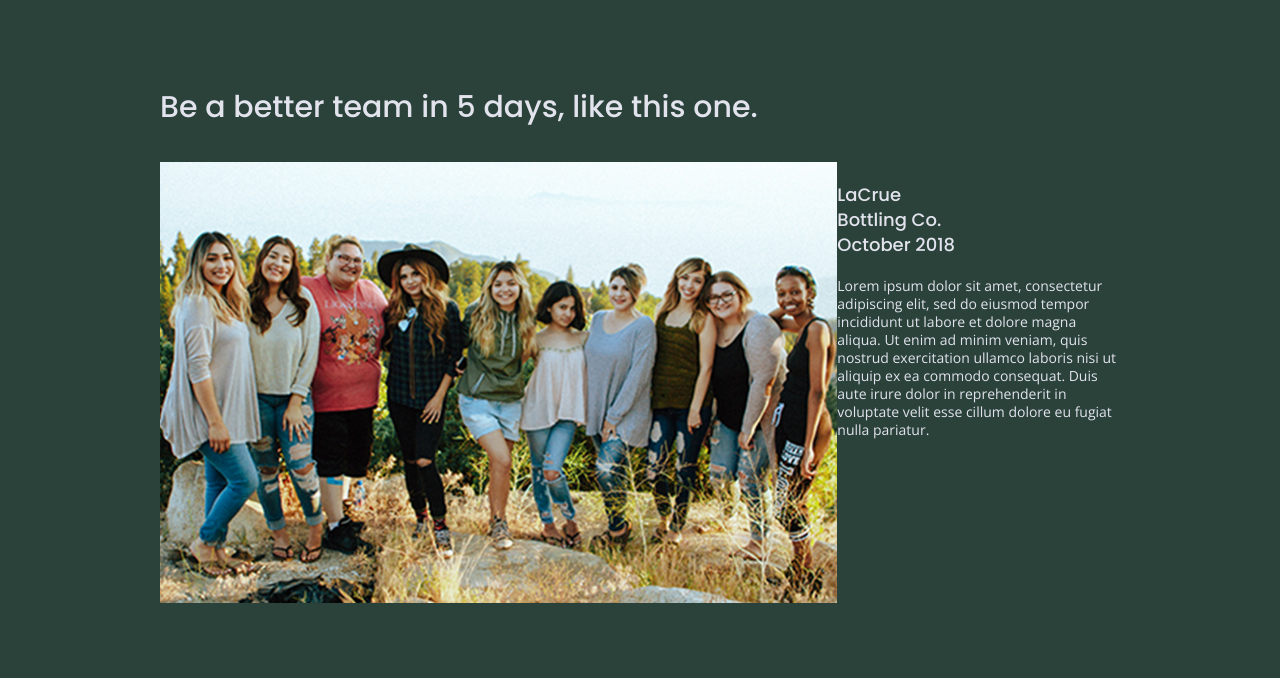
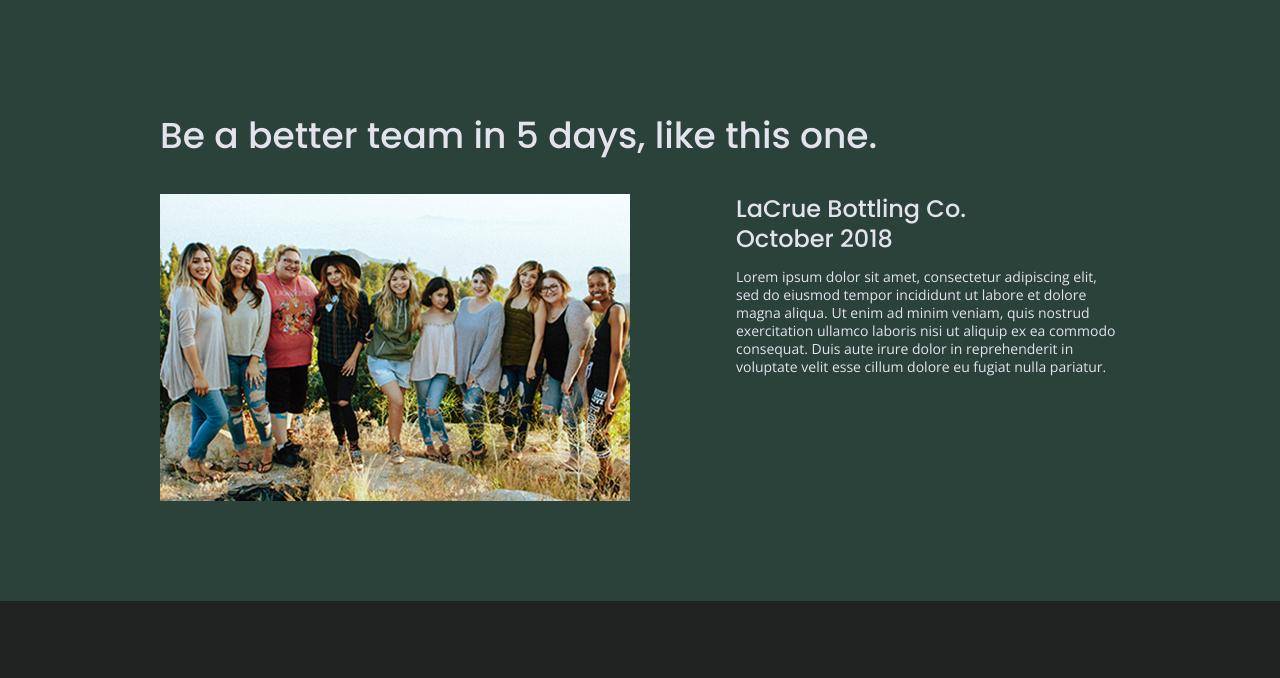
Before and after one commit to jaydcruz-dev/unplugged-website, a website: page index.html in a window 1280 px wide. Shown: the part 1851-2529 px from the top of the page. Drawn offline with nearby package versions, Linux system fonts and the light colour scheme.

Commit message:
polishing-proj

```diff
--- a/css/main.css
+++ b/css/main.css
@@ -170,6 +170,7 @@ address {
 }
 
 
+
 /************************** header-footer section *****************************/
 
 header,
@@ -215,6 +216,7 @@ header nav ul {
     width: 100%;
     display: flex;
     justify-content: space-around;
+    padding: 10px;
 }
 
 footer {
@@ -311,7 +313,7 @@ aside .form{
 }
 
 .reviews h3 {
-    width: 48%;
+    width: 55%;
     margin: 20px 0;
 }
 
@@ -495,6 +497,16 @@ input[type=button] {
       margin: 100px 0;
 }
 
+h2 {
+    font-size: 2.25em;
+    line-height: 1.333;
+  }
+
+h3 {
+      font-size: 1.5em;
+      line-height: 1.25;
+}
+
 /* Header */
 
 header {
@@ -567,11 +579,17 @@ aside .content-wrapper .form {
 /* Reviews */
 .reviews article {
       display: flex;
-      justify-content: center;
+      justify-content: space-between;
 }
 
+.reviews article figure,
 .reviews article div {
-      width:
+      width: 49%;
+}
+
+.reviews h3 {
+    width: 75%;
+    margin: 0;
 }
 
 /* Footer */
```
Also changed, not shown: about/index.html (+1 -1 lines), faq/index.html (+1 -1 lines).
